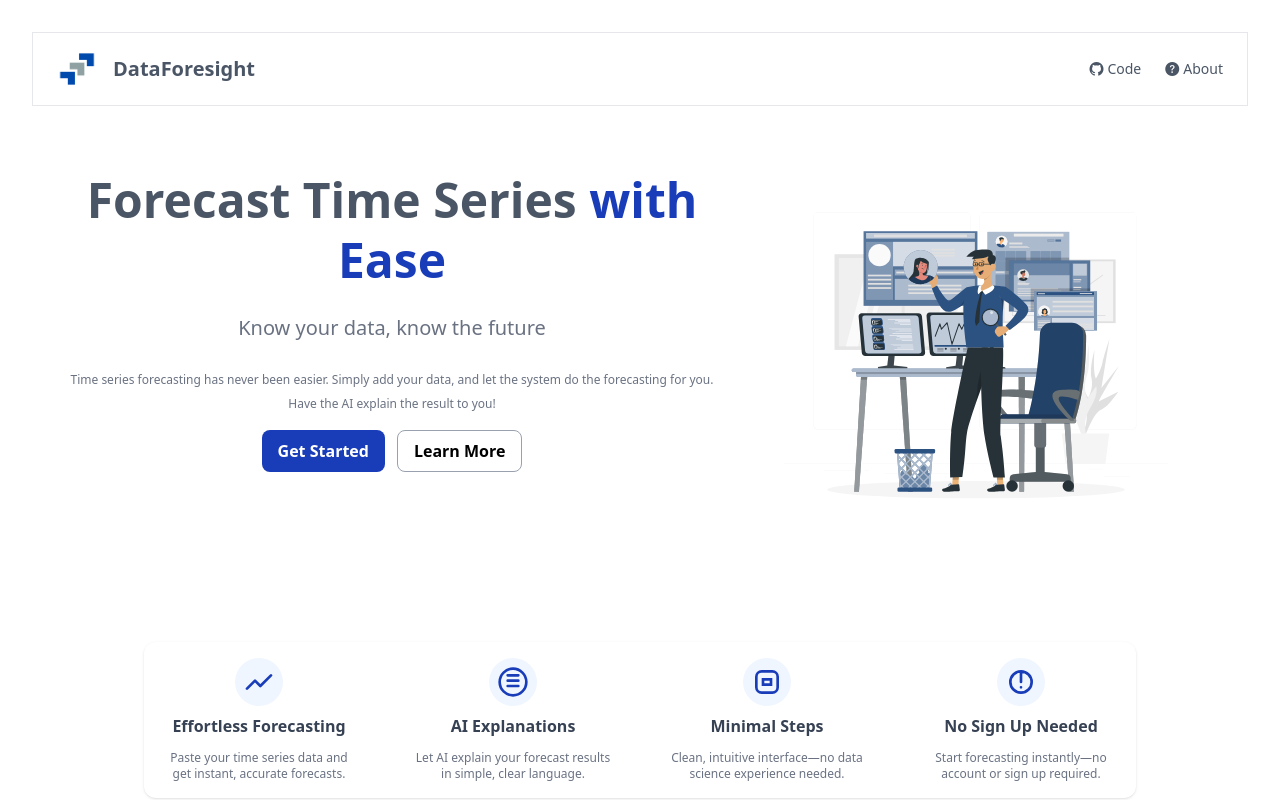
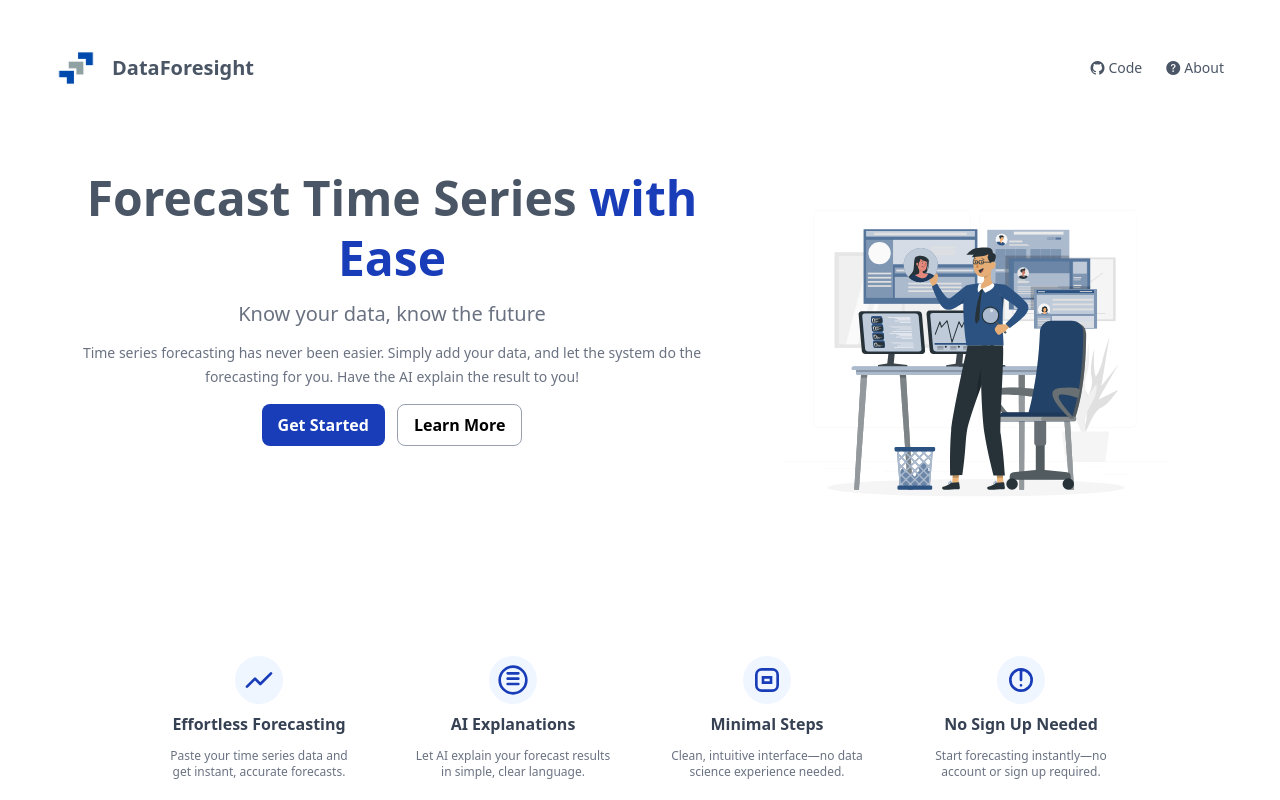
Before and after one commit to jzaragosa06/time-series-forecast-frontend, a React (Vite) app: page / in a window 1280 px wide. Shown: the top 800 px of the page. Built offline with nearby package versions, Linux system fonts and the light colour scheme; no server answers.

Commit message:
Refactor UI components: remove unnecessary border from Header, adjust spacing in Hero, and simplify Feature layout for improved design consistency

```diff
--- a/src/components/Header.jsx
+++ b/src/components/Header.jsx
@@ -2,7 +2,7 @@ import Nav from "./Nav";
 
 const Header = () => {
     return (
-        <header className="w-full border flex items-center justify-between px-6 py-4 border-b border-gray-200 bg-white">
+        <header className="w-full flex items-center justify-between px-6 py-4 bg-white">
             <div className="flex items-center gap-4">
                 <img src="/public/ts-logo.png" alt="Logo" className="w-10 h-10" />
                 <h1 className="text-xl font-extrabold text-gray-600">DataForesight</h1>
--- a/src/pages/home/Feature.jsx
+++ b/src/pages/home/Feature.jsx
@@ -42,7 +42,7 @@ const features = [
 const Feature = () => {
     return (
         <section className="w-full max-w-5xl mx-auto px-4 py-8 mt-2">
-            <div className="grid grid-cols-1 md:grid-cols-4 gap-6 bg-white rounded-xl shadow-sm">
+            <div className="grid grid-cols-1 md:grid-cols-4 gap-6 bg-white rounded-xl">
                 {features.map((f, i) => (
                     <div
                         key={i}
--- a/src/pages/home/Hero.jsx
+++ b/src/pages/home/Hero.jsx
@@ -6,7 +6,7 @@ const Hero = () => {
     return (
         <div className="flex w-full px-6 py-12 mt-4  justify-between">
             {/* Left Part */}
-            <div className="max-w-2xl space-y-6">
+            <div className="max-w-2xl space-y-3">
                 <h1 className="text-4xl md:text-5xl font-extrabold text-gray-600 leading-tight">
                     Forecast Time Series <span className="text-blue-800">with Ease</span>
                 </h1>
@@ -16,7 +16,7 @@ const Hero = () => {
                 </h2>
 
 
-                <span className="text-gray-500 text-sm sm:text-xs">
+                <span className="text-gray-500 text-sm">
                     Time series forecasting has never been easier. Simply add your data, and let the system do the forecasting for you.
                     Have the AI explain the result to you!
                 </span>
```
